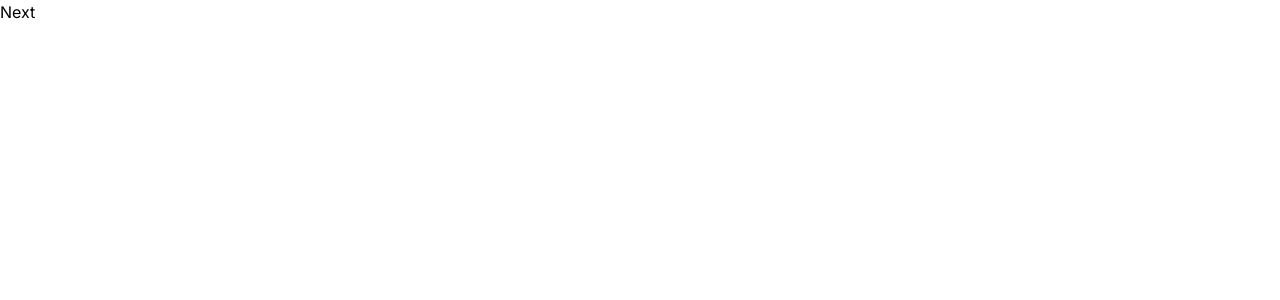
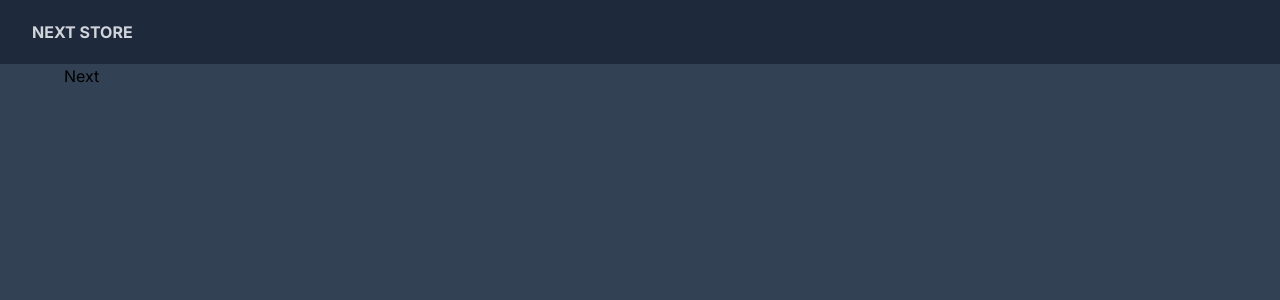
Before and after one commit to kleberson154/Next-Ecommerce, a Next.js app: page / in a window 1280 px wide. Shown: the top 300 px of the page. Built offline with nearby package versions, Linux system fonts and the light colour scheme.

Commit message:
Creating the navabar

```diff
--- /dev/null
+++ b/src/app/components/Navbar.tsx
@@ -0,0 +1,16 @@
+import Link from 'next/link'
+
+function Navbar() {
+  return (
+    <nav className="fixed top-0 w-full flex items-center py-2 px-8 justify-between z-50 bg-slate-800 text-gray-300">
+      <Link
+        href="/"
+        className="uppercase font-bold text-md h-12 flex items-center"
+      >
+        Next Store
+      </Link>
+    </nav>
+  )
+}
+
+export default Navbar
--- a/src/app/layout.tsx
+++ b/src/app/layout.tsx
@@ -1,6 +1,7 @@
 import type { Metadata } from 'next'
 import { Inter } from 'next/font/google'
 import './globals.css'
+import Navbar from './components/Navbar'
 
 const inter = Inter({ subsets: ['latin'] })
 
@@ -16,7 +17,10 @@ export default function RootLayout({
 }) {
   return (
     <html lang="pt-br">
-      <body className={inter.className}>{children}</body>
+      <body className={inter.className}>
+        <Navbar />
+        <main className="bg-slate-700 h-screen p-16">{children}</main>
+      </body>
     </html>
   )
 }
--- a/src/app/page.tsx
+++ b/src/app/page.tsx
@@ -1,7 +1,7 @@
 export default function Home() {
   return (
-    <main>
+    <div>
       <h1>Next</h1>
-    </main>
+    </div>
   )
 }
```
